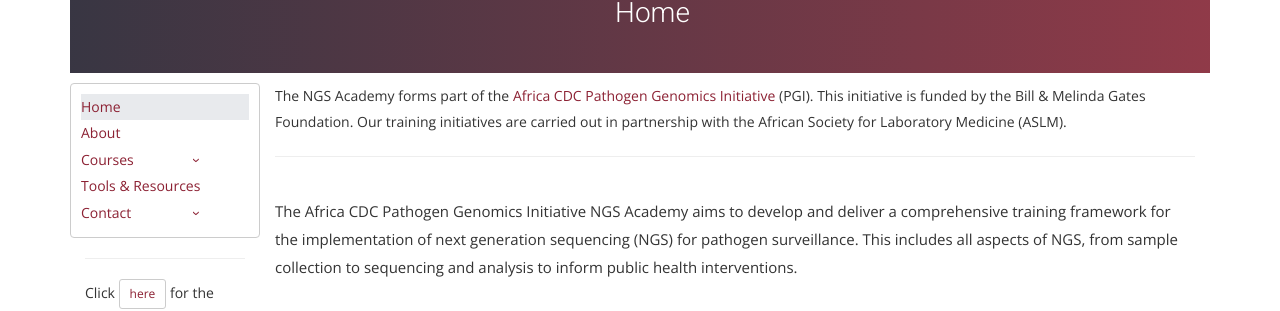
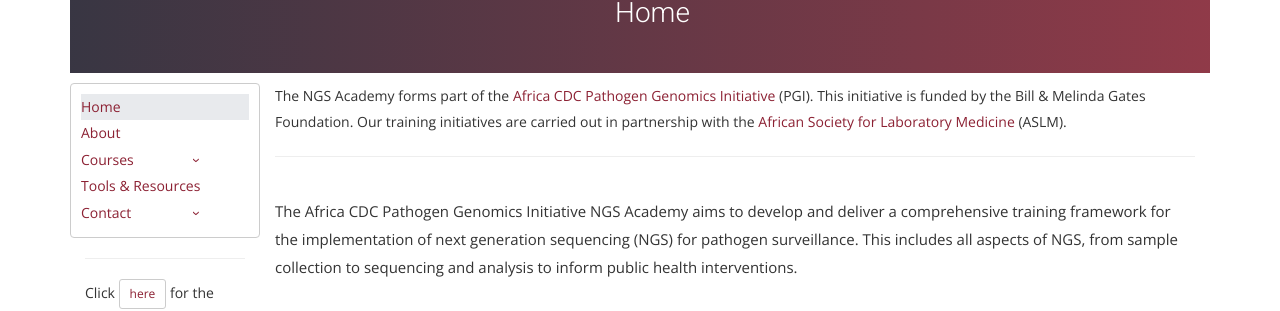
Before and after one commit to uct-cbio/ngs-academy, a Jekyll site: the page built from index.html, in a window 1280 px wide. Shown: the part 190-501 px from the top of the page. Built offline with Jekyll 4.4.1, drawn with Linux system fonts in a browser that asks for light colours; nearby versions of some CDN libraries; some web fonts are replaced; library files that are not in the unit come from our copies; comment, search, counter and statistics services are not loaded; part of the change alters nothing that is shown.

```diff
--- a/_includes/subpage-intro.html
+++ b/_includes/subpage-intro.html
@@ -1,3 +1,3 @@
 <section>
-    The NGS Academy forms part of the <a href="https://ipg.africacdc.org/" target="_blank"> Africa CDC Pathogen Genomics Initiative</a> (PGI). This initiative is funded by the Bill & Melinda Gates Foundation. Our training initiatives are carried out in partnership with the African Society for Laboratory Medicine (ASLM).
+    The NGS Academy forms part of the <a href="https://ipg.africacdc.org/" target="_blank"> Africa CDC Pathogen Genomics Initiative</a> (PGI). This initiative is funded by the Bill & Melinda Gates Foundation. Our training initiatives are carried out in partnership with the <a href="https://aslm.org/" target="_blank">African Society for Laboratory Medicine</a> (ASLM).
 </section>
```
